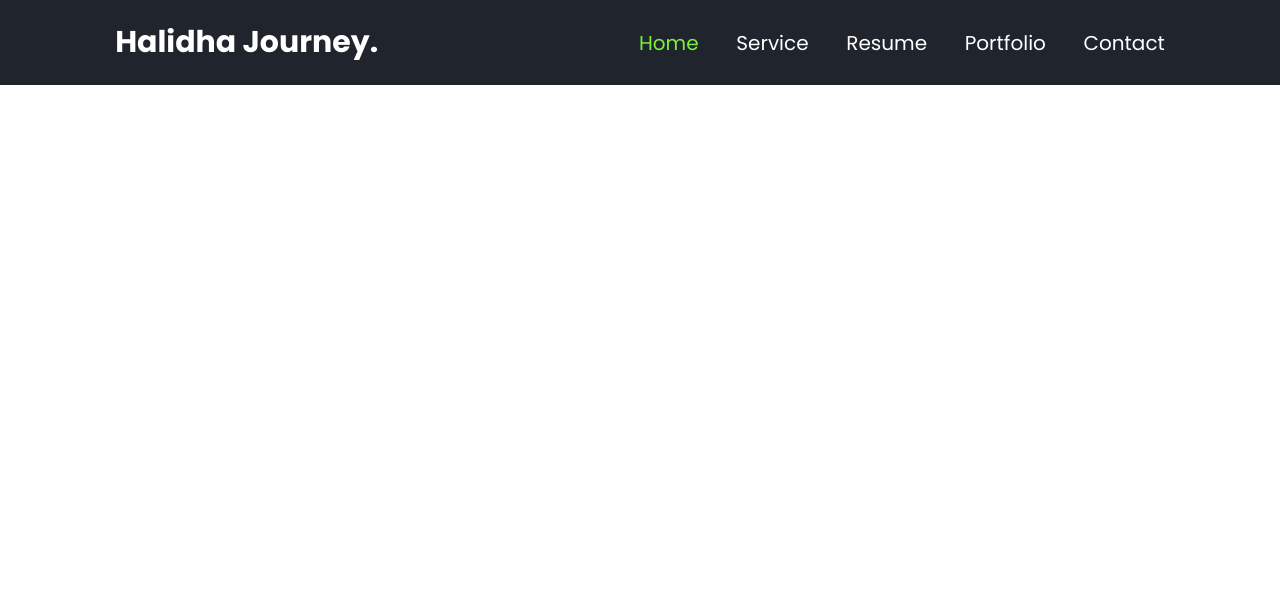
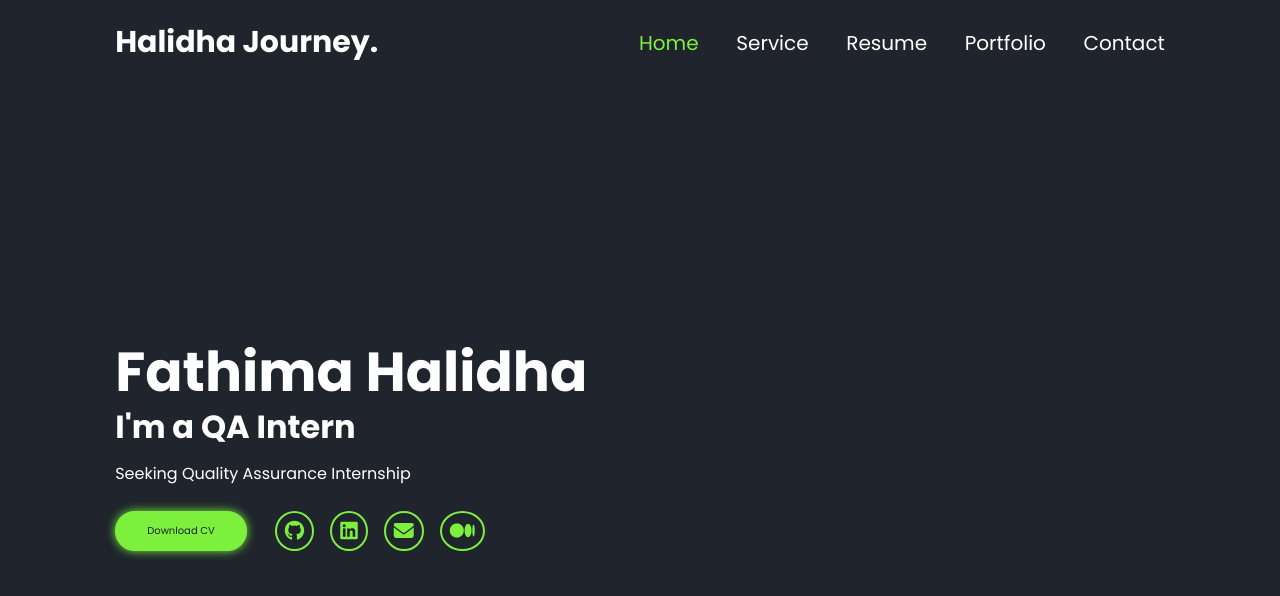
Before and after one commit to Halidha99/Portfolio-Halidha, a plain HTML site: page index.html in a window 1280 px wide. Drawn offline with Linux system fonts and the light colour scheme.

Commit message:
Home section

```diff
--- a/index.html
+++ b/index.html
@@ -6,7 +6,8 @@
     <title>Portfolio</title>
     <link rel="stylesheet" href="style.css">
     <link href="https://fonts.googleapis.com/css2?family=Poppins:wght@400;600;700&display=swap" rel="stylesheet">
-    <link rel="stylesheet" href="https://cdnjs.cloudflare.com/ajax/libs/font-awesome/6.5.0/css/all.min.css">
+<link rel="stylesheet" href="https://cdnjs.cloudflare.com/ajax/libs/font-awesome/4.7.0/css/font-awesome.min.css" />
+
 </head>
 <body>
 
@@ -22,6 +23,25 @@
             <a href="#">Contact</a>
         </nav>
     </header>
+
+<!-- Home Section -->
+<section class="home">
+    <div class="home-detail">
+        <h1>Fathima Halidha</h1>
+        <h2>I'm a QA Intern</h2>
+        <p>Seeking Quality Assurance Internship</p>
+
+        <div class="btn-sci">
+            <a href="Fathima_Halidha_CV.pdf" class="btn" download>Download CV</a>
+            <div class="sci">
+                <a href="#" aria-label="GitHub"><i class="fa fa-github" aria-hidden="true"></i></a>
+                <a href="#" aria-label="LinkedIn"><i class="fa fa-linkedin-square" aria-hidden="true"></i></a>
+                <a href="#" aria-label="Email"><i class="fa fa-envelope" aria-hidden="true"></i></a>
+                <a href="#" aria-label="Medium"><i class="fa fa-medium" aria-hidden="true"></i></a>
+            </div>
+        </div>
+    </div>
+</section>
 
 
 
--- a/style.css
+++ b/style.css
@@ -53,3 +53,87 @@ nav a.active{
     font-size: 4rem;
     display: none;
 }
+
+
+section {
+    position: relative;
+    width: 100%;
+    min-height: 100vh;
+    padding: 10rem 9% 2rem;
+    background-color: var(--bg-color);
+    color: #fff;
+}
+
+/* Home Content */
+.home {
+    display: flex;
+    align-items: center;
+    gap: 5rem;
+    flex-wrap: wrap;
+}
+
+.home-detail h1 {
+    font-size: clamp(3.5rem, 10vw, 5.5rem);
+    margin: 0;
+}
+
+.home-detail h2 {
+    font-size: clamp(2rem, 5vw, 3.2rem);
+    margin-top: -1rem;
+}
+
+.home-detail p {
+    font-size: 1.6rem;
+    margin: 1rem 0 2.5rem;
+}
+
+/* Buttons and Social Links */
+.home-detail .btn-sci {
+    display: flex;
+    align-items: center;
+    flex-wrap: wrap;
+}
+
+.btn {
+    display: inline-block;
+    padding: 1rem 3rem;
+    background-color: var(--main-color);
+    border: 0.2rem solid var(--main-color);
+    border-radius: 4rem;
+    box-shadow: 0 0 1rem var(--main-color);
+    font-size: 1rem;
+    color: var(--bg-color);
+    font-weight: 500;
+    text-decoration: none;
+    transition: 0.5s;
+}
+
+.btn:hover {
+    background: transparent;
+    color: var(--main-color);
+    box-shadow: none;
+}
+
+.home-detail .btn-sci .sci {
+    display: flex;
+    margin-left: 2rem;
+    flex-wrap: wrap;
+}
+
+.home-detail .btn-sci .sci a {
+    display: inline-flex;
+    padding: 0.8rem;
+    border: 0.2rem solid var(--main-color);
+    border-radius: 50%;
+    font-size: 2rem;
+    color: var(--main-color);
+    margin: 0 0.8rem;
+    transition: 0.5s;
+    text-decoration: none;
+}
+
+.home-detail .btn-sci .sci a:hover {
+    background: var(--main-color);
+    color: var(--bg-color);
+    box-shadow: 0 0 1rem var(--main-color);
+}
```
